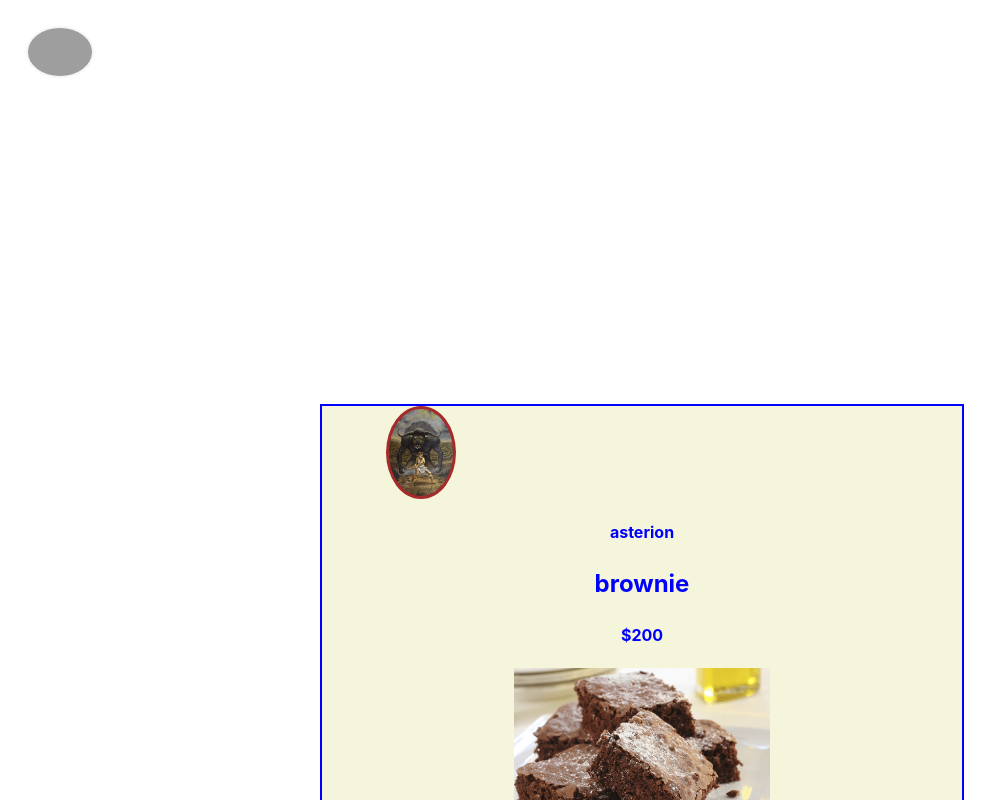
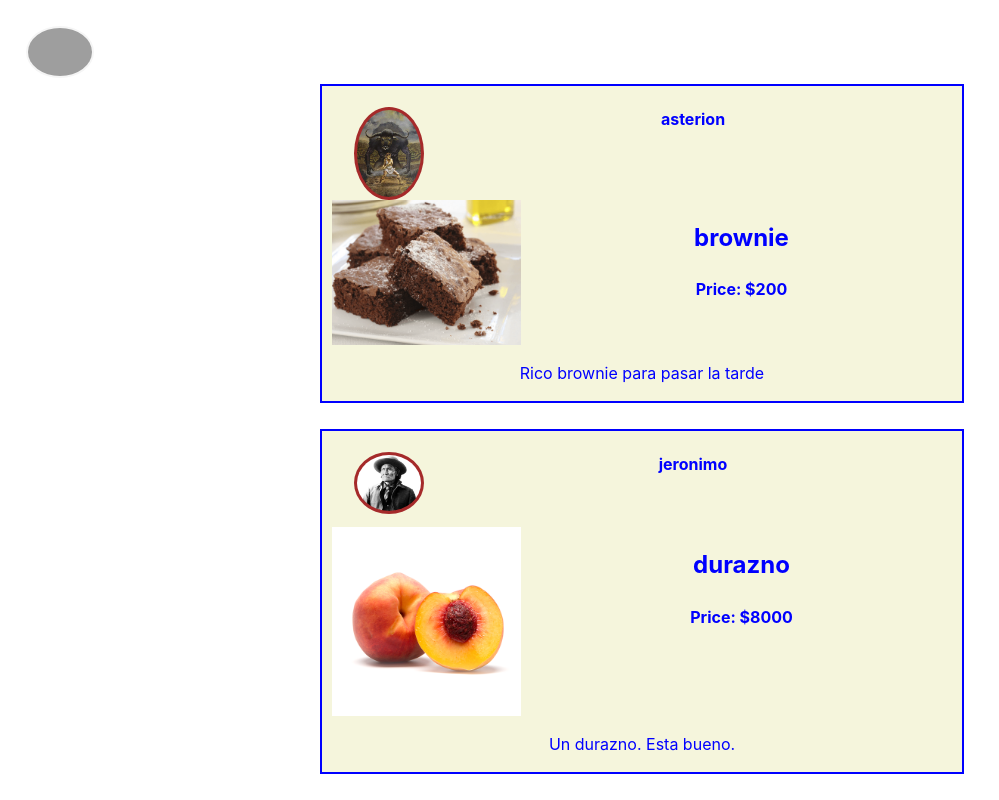
Before and after one commit to osvarp/interfaz_humano_computador, a React (Vite) app in the folder project/: page /Explorar in a window 1280 px wide. Shown: the top 800 px of the page, without its empty margins (0-999 px from the left). Built offline with nearby package versions, Linux system fonts and the light colour scheme; grey boxes are pictures that could not be loaded.

Commit message:
Hize el css del display de los productos. Añadi algunos botones con los que se puede navegar entre las paginas.

```diff
--- a/project/src/components/displayProduct.jsx
+++ b/project/src/components/displayProduct.jsx
@@ -2,16 +2,18 @@ import styles from '/src/styles/productDisplay.module.css';
 
 function DisplayProduct( { product } ) {
     return (
-        <>
         <div className={styles.productBox} >
-            <img src={product.profileImage} className={styles.profileImage} />
-            <h4 className={styles.productDisplayText}> {product.userName} </h4>
-            <h2 className={styles.productDisplayText}> {product.productName} </h2>
-            <h4 className={styles.productDisplayText}> ${product.price} </h4>
-            <img src={product.productImage} className={styles.productImage} />
-            <p className={styles.productDisplayText}> { product.productDescription } </p>
+            <div>
+                <img src={product.profileImage} className={styles.profileImage} />
+                <h4 className={styles.productDisplayText}> {product.userName} </h4>
+            </div>
+            <div className={styles.imageTextBlock}>
+                <img src={product.productImage} className={styles.productImage} />
+                <h2 className={styles.productDisplayText}> {product.productName} </h2>
+                <h4 className={styles.productDisplayText}> Price: ${product.price} </h4>
+            </div>
+            <p className={styles.productDisplayDescription}> { product.productDescription } </p>
         </div>
-        </>
     )
 }
 
--- a/project/src/pages/explore.jsx
+++ b/project/src/pages/explore.jsx
@@ -8,7 +8,9 @@ function Explore ( props ) {
     return (
         <>
             <GoBackButton to="/InicioSesion"></GoBackButton>
-            { props.productsInSale.map( (product) => <DisplayProduct key={product.id} product={product.information} /> ) }
+            <div>
+                { props.productsInSale.map( (product) => <DisplayProduct key={product.id} product={product.information} /> ) }
+            </div>
             <UCommerceIcon />
         </>
     )
--- a/project/src/pages/login.jsx
+++ b/project/src/pages/login.jsx
@@ -1,8 +1,11 @@
 
 import UCommerceIcon from "/src/components/UCommerceIcon.jsx"
-import {Link} from "react-router-dom"
+import {Link, useNavigate} from "react-router-dom"
+
 
 function Login( props ) {
+    const navigate = useNavigate();
+    const handleOnClick = () => { navigate( "/Explorar" ); }
     return (
         <>
         <UCommerceIcon/>
@@ -17,7 +20,7 @@ function Login( props ) {
                 <input type="password" ></input>
             </label>
             <br/>
-            <button>Log in</button>
+            <button onClick={handleOnClick}>Log in</button>
 
         </section>
         <Link to="/Registro"> <button> Register </button> </Link>
--- a/project/src/styles/productDisplay.module.css
+++ b/project/src/styles/productDisplay.module.css
@@ -2,8 +2,17 @@
 .productBox{
     background-color: beige;
     width: 50%;
-    margin: 25%;
+    margin-left: 25%;
+    margin-bottom: 2%;
     border: 2px solid blue;
+}
+
+.imageTextBlock{
+    display: block;
+    overflow: hidden;
+    clear: left;
+    margin-left: 10px;
+    margin-top: 8%;
 }
 
 .profileImage{
@@ -12,9 +21,8 @@
     height: 10%;
     border-radius: 50%;
     padding: 3px;
-    display: block;
-    margin-left: 10%;
-
+    margin-left: 5%;
+    float: left;
 }
 
 .profileImage:hover {
@@ -23,14 +31,19 @@
 
 .productImage{
     background-color: brown;
-    max-width: 40%;
-    max-height: 30%;
-    display: block;
-    margin-left: auto;
-    margin-right: auto;
+    max-width: 30%;
+    max-height: 20%;
+    float: left;
 }
 
 .productDisplayText{
     color: blue;
     text-align: center;
+    vertical-align: baseline;
 }
+
+.productDisplayDescription {
+    color: blue;
+    clear: left;
+    text-align: center;
+}
```
